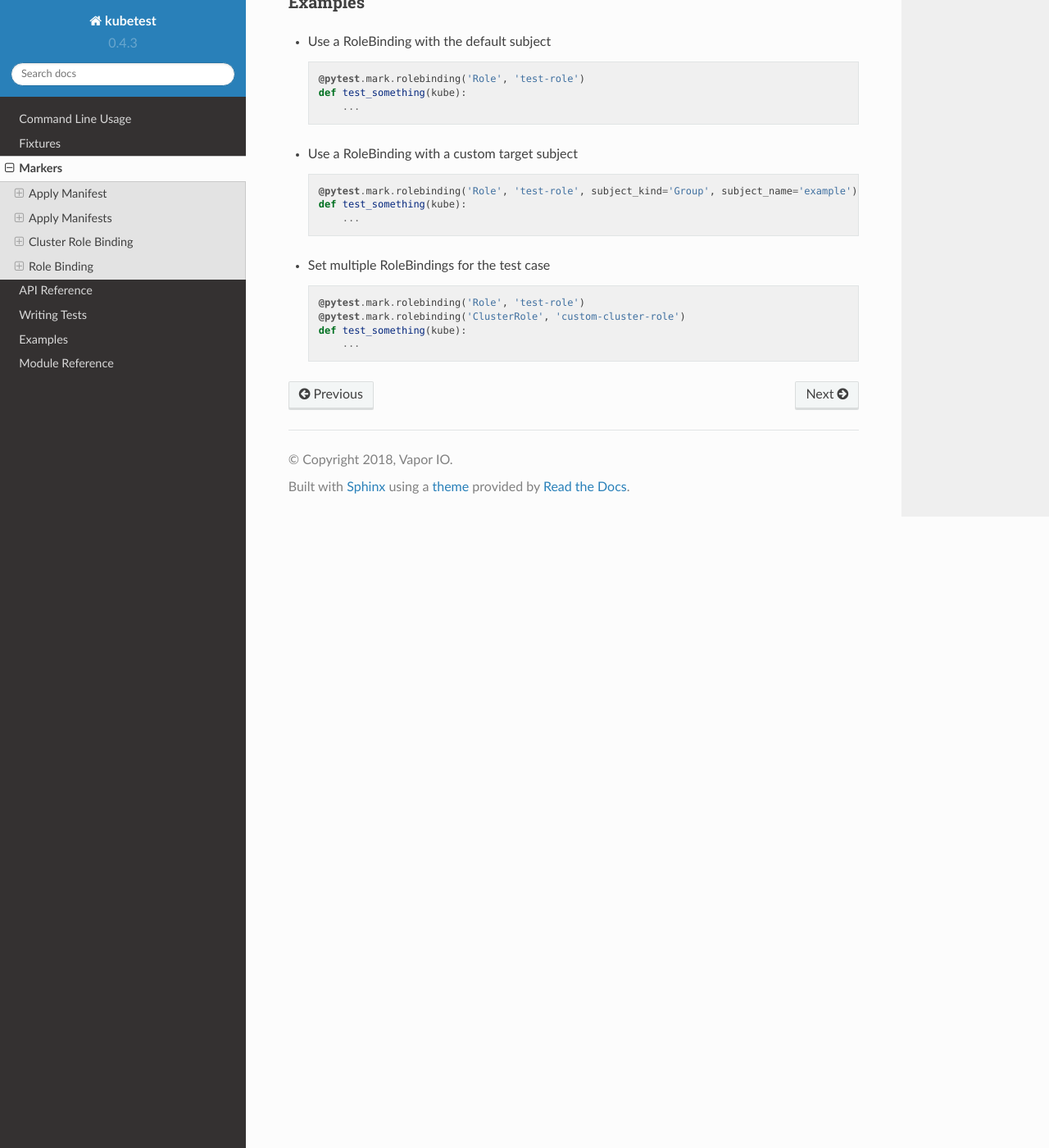
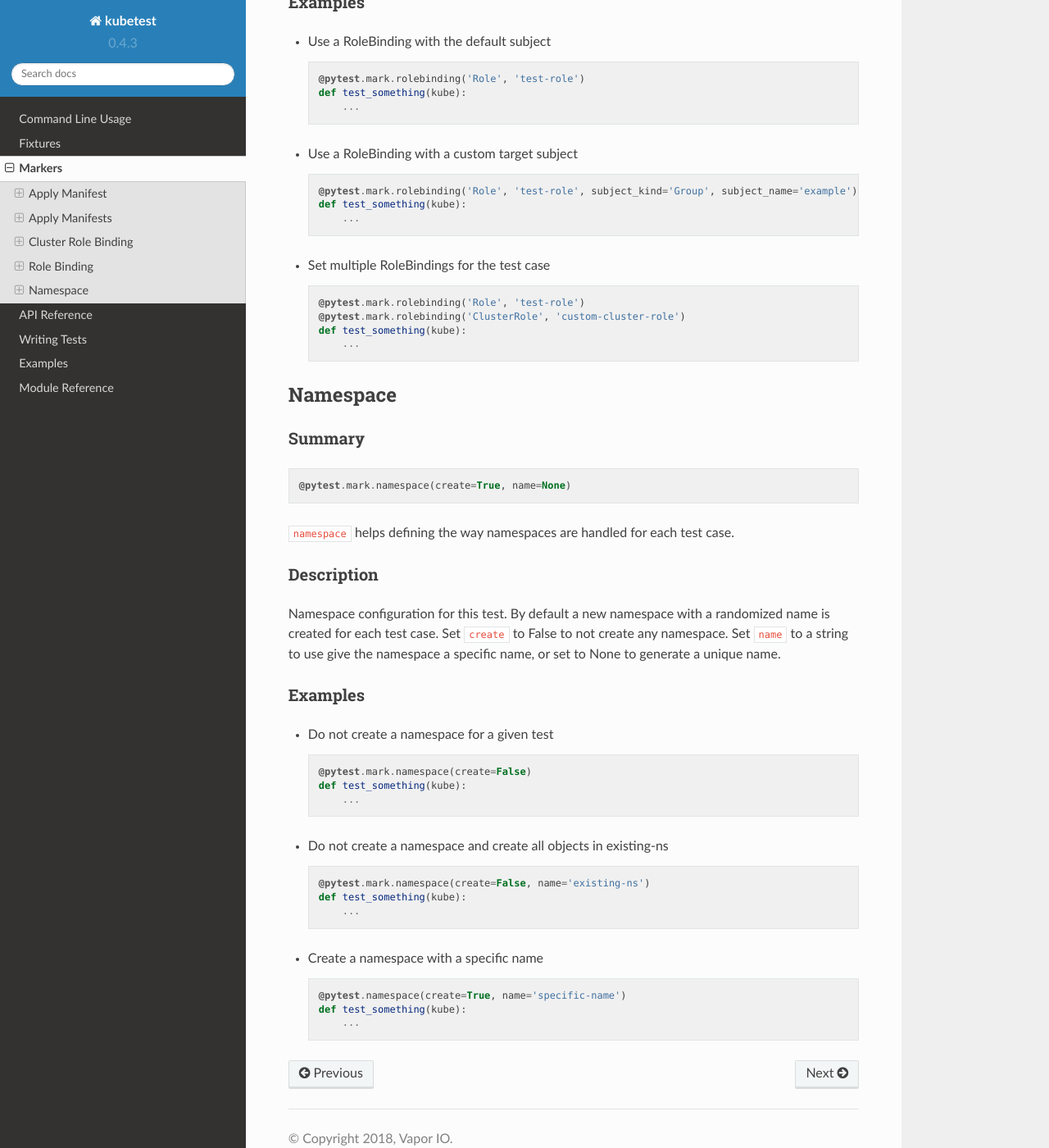
Before and after one commit to vapor-ware/kubetest, a Sphinx documentation site: the page built from docs/markers.rst, in a window 1280 px wide and 1400 px high, scrolled down 4994 px. Shown: the whole window at 82% size. Built offline with Sphinx 7.4.7 and the Read the Docs theme 2.0.0, drawn with Linux system fonts in a browser that asks for light colours.

Commit message:
Add namespace marker doc

```diff
--- a/docs/markers.rst
+++ b/docs/markers.rst
@@ -283,3 +283,52 @@ Examples
       @pytest.mark.rolebinding('ClusterRole', 'custom-cluster-role')
       def test_something(kube):
           ...
+
+.. _namespace_marker:
+
+Namespace
+------------
+
+Summary
+~~~~~~~
+
+.. code-block:: python
+
+    @pytest.mark.namespace(create=True, name=None)
+
+``namespace`` helps defining the way namespaces are handled for each test case.
+
+
+Description
+~~~~~~~~~~~
+
+Namespace configuration for this test.
+By default a new namespace with a randomized name is created for each test case.
+Set ``create`` to False to not create any namespace.
+Set ``name`` to a string to use give the namespace a specific name, or set to None to generate a unique name.
+
+Examples
+~~~~~~~~
+- Do not create a namespace for a given test
+
+  .. code-block:: python
+
+      @pytest.mark.namespace(create=False)
+      def test_something(kube):
+          ...
+
+- Do not create a namespace and create all objects in existing-ns
+
+  .. code-block:: python
+
+      @pytest.mark.namespace(create=False, name='existing-ns')
+      def test_something(kube):
+          ...
+
+- Create a namespace with a specific name
+
+  .. code-block:: python
+
+      @pytest.namespace(create=True, name='specific-name')
+      def test_something(kube):
+          ...
```
